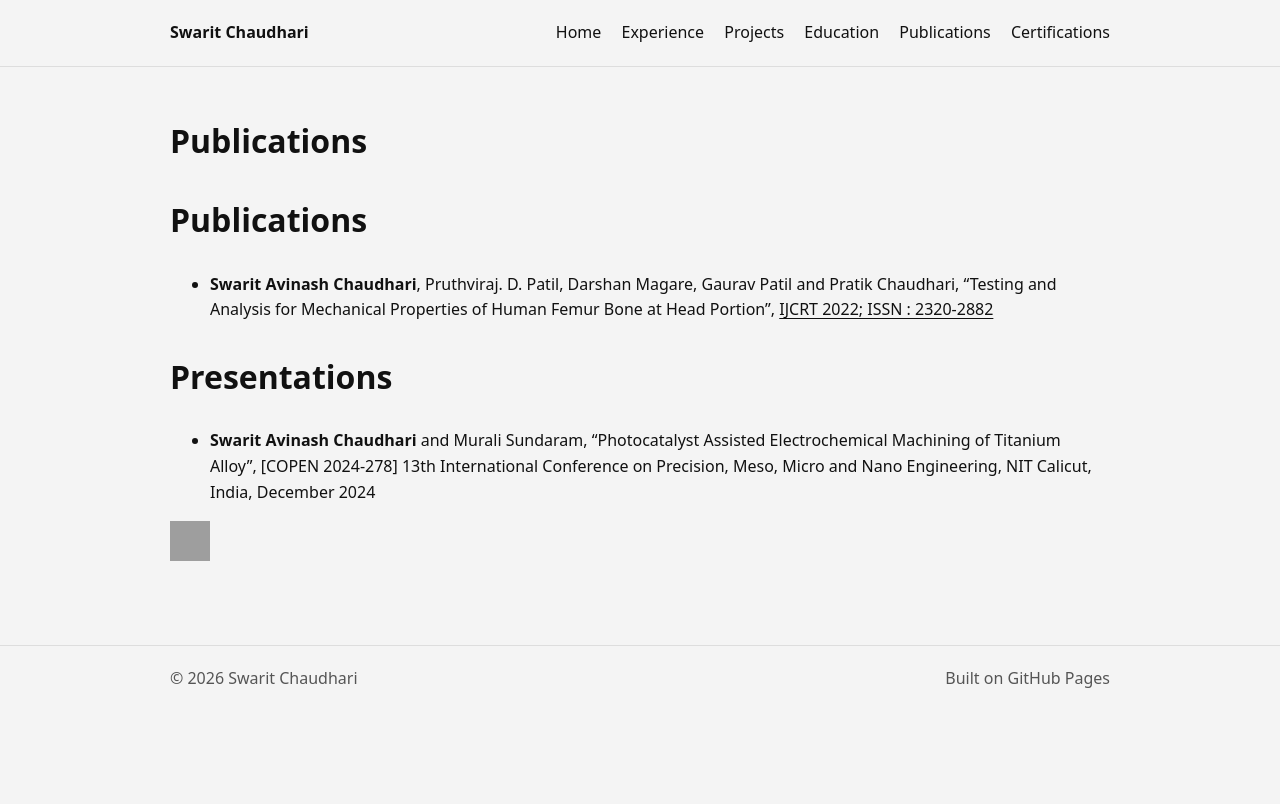
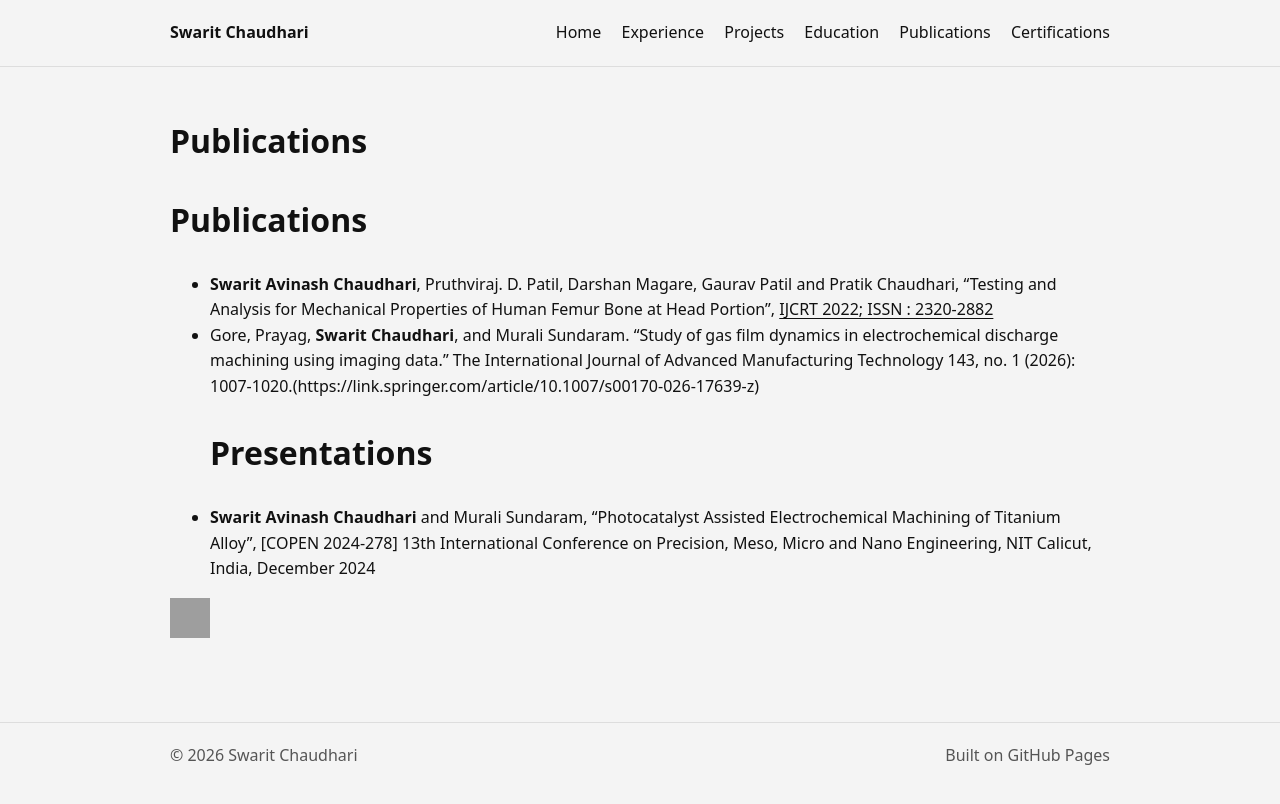
Before and after one commit to Swarit31/Swarit31.github.io, a Jekyll site: the page built from Publications.md, in a window 1280 px wide. Shown: the top 804 px of the page. Built offline with Jekyll 4.4.1, drawn with Linux system fonts in a browser that asks for light colours; grey boxes are pictures that could not be loaded.

Commit message:
Update Publications.md

```diff
--- a/Publications.md
+++ b/Publications.md
@@ -6,7 +6,7 @@ permalink: /publications/
 
 # Publications
 - **Swarit Avinash Chaudhari**, Pruthviraj. D. Patil, Darshan Magare, Gaurav Patil and Pratik Chaudhari, "Testing and Analysis for Mechanical Properties of Human Femur Bone at Head Portion", [IJCRT 2022; ISSN : 2320-2882](https://ijcrt.org/papers/IJCRT2205752.pdf)
-
+- Gore, Prayag, **Swarit Chaudhari**, and Murali Sundaram. "Study of gas film dynamics in electrochemical discharge machining using imaging data." The International Journal of Advanced Manufacturing Technology 143, no. 1 (2026): 1007-1020.(https://link.springer.com/article/10.1007/s00170-026-17639-z)
 # Presentations
 - **Swarit Avinash Chaudhari** and Murali Sundaram, “Photocatalyst Assisted Electrochemical Machining of Titanium Alloy”, [COPEN 2024-278] 13th International Conference on Precision, Meso, Micro and Nano Engineering, NIT Calicut, India, December 2024
 
```
